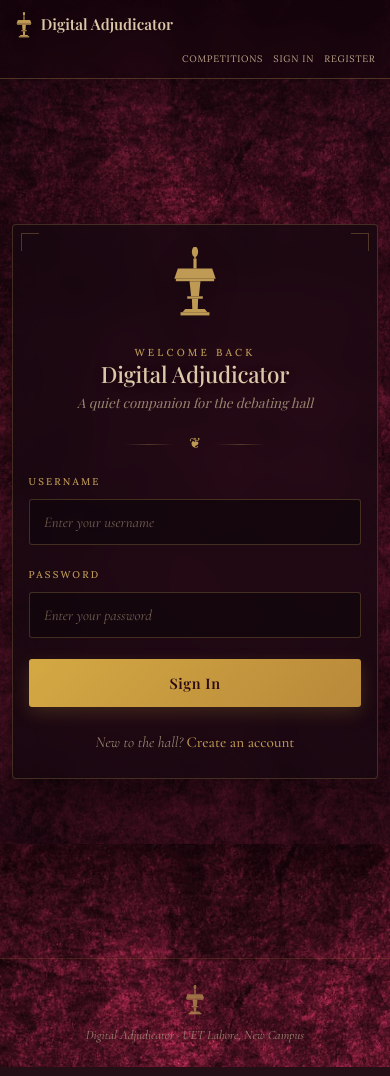
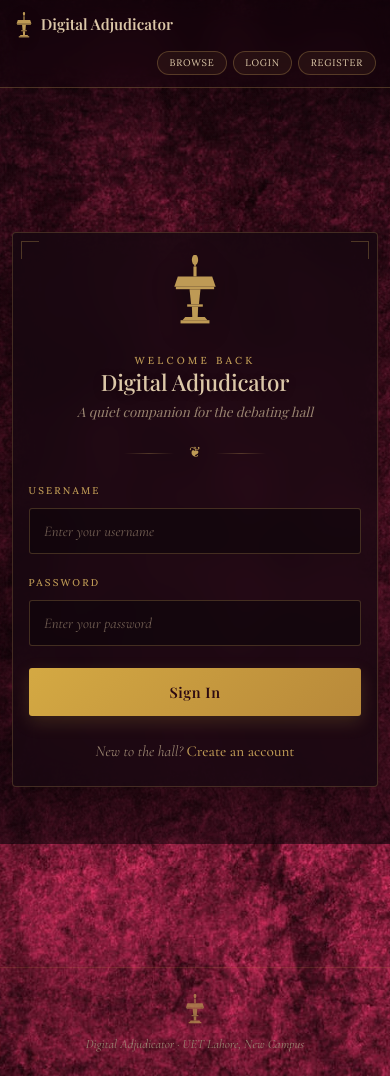
Before and after one commit to Maadi-8663/Digital_Adjudicator, a Flask app: a page that uses app/templates/base.html in a window 390 px wide. Run offline with Flask 3, Linux system fonts and the light colour scheme; some web fonts are replaced.

Commit message:
Mobile navbar: pill buttons + nowrap labels; fix iOS background
- Nav links on mobile now render as pill-shaped buttons with rounded
  borders, faint gold tint, and white-space: nowrap so 'Sign in' no
  longer breaks across two lines
- Shorter labels: Sign in -> Login, Sign out -> Logout,
  Competitions -> Browse
- iOS Safari ignores background-attachment: fixed, which made the
  background appear cropped/changed on phones; switched to scroll on
  mobile so the desktop parchment shows correctly

```diff
--- a/app/static/css/style.css
+++ b/app/static/css/style.css
@@ -1491,6 +1491,14 @@ main { flex: 1; }
   h4 { font-size: 1.2rem; }
   p  { font-size: 1.05rem; }
 
+  /* ----- Body background (iOS Safari ignores background-attachment: fixed,
+     which made the desktop background look 'changed' on phones) ----- */
+  body {
+    background-attachment: scroll;
+    background-size: cover;
+    background-position: center top;
+  }
+
   /* ----- Navbar ----- */
   .navbar {
     padding: 0.8rem 1rem;
@@ -1506,17 +1514,36 @@ main { flex: 1; }
   }
   .navbar .brand .brand-sub { display: none; }
   .navbar nav {
-    gap: 1rem;
+    gap: 0.5rem;
     flex-wrap: wrap;
     justify-content: flex-end;
     width: 100%;
     margin-top: 0.3rem;
   }
+  /* Pill-button styling — keeps "Sign in" on one line and looks like a button */
   .navbar nav a {
-    font-size: 0.7rem;
+    font-size: 0.72rem;
     margin-left: 0;
     letter-spacing: 0.1em;
-  }
+    white-space: nowrap;
+    background: rgba(190, 154, 85, 0.08);
+    border: 1px solid rgba(190, 154, 85, 0.32);
+    border-radius: 999px;
+    padding: 0.5rem 0.95rem;
+    line-height: 1;
+    color: var(--text-primary);
+    display: inline-flex;
+    align-items: center;
+    transition: background 0.2s ease, border-color 0.2s ease, color 0.2s ease;
+  }
+  .navbar nav a:hover,
+  .navbar nav a:focus-visible {
+    background: rgba(190, 154, 85, 0.18);
+    border-color: var(--gold);
+    color: var(--gold);
+  }
+  /* Kill the underline-on-hover indicator that desktop uses */
+  .navbar nav a::after { display: none; }
   .navbar nav .user-name { display: none; }
 
   /* ----- Containers ----- */
@@ -1808,8 +1835,12 @@ main { flex: 1; }
 
   .navbar .brand .brand-logo { height: 26px; }
   .navbar .brand span:first-of-type { font-size: 1.05rem; }
-  .navbar nav a { font-size: 0.65rem; letter-spacing: 0.08em; }
-  .navbar nav { gap: 0.7rem; }
+  .navbar nav a {
+    font-size: 0.66rem;
+    letter-spacing: 0.08em;
+    padding: 0.45rem 0.8rem;
+  }
+  .navbar nav { gap: 0.4rem; }
 
   .public-hero h1 { font-size: 2.1rem; }
   .public-hero__logo img { height: 60px; }
--- a/app/templates/base.html
+++ b/app/templates/base.html
@@ -24,14 +24,14 @@
           {% elif current_user.is_judge %}
             <a href="{{ url_for('judge.dashboard') }}">Dashboard</a>
           {% elif current_user.is_participant %}
-            <a href="{{ url_for('public.home') }}">Competitions</a>
+            <a href="{{ url_for('public.home') }}">Browse</a>
             <a href="{{ url_for('participant.dashboard') }}">Dashboard</a>
           {% endif %}
           <span class="user-name">{{ current_user.full_name or current_user.username }}</span>
-          <a href="{{ url_for('auth.logout') }}">Sign out</a>
+          <a href="{{ url_for('auth.logout') }}">Logout</a>
         {% else %}
-          <a href="{{ url_for('public.home') }}">Competitions</a>
-          <a href="{{ url_for('auth.login') }}">Sign in</a>
+          <a href="{{ url_for('public.home') }}">Browse</a>
+          <a href="{{ url_for('auth.login') }}">Login</a>
           <a href="{{ url_for('auth.register') }}">Register</a>
         {% endif %}
       </nav>
```
